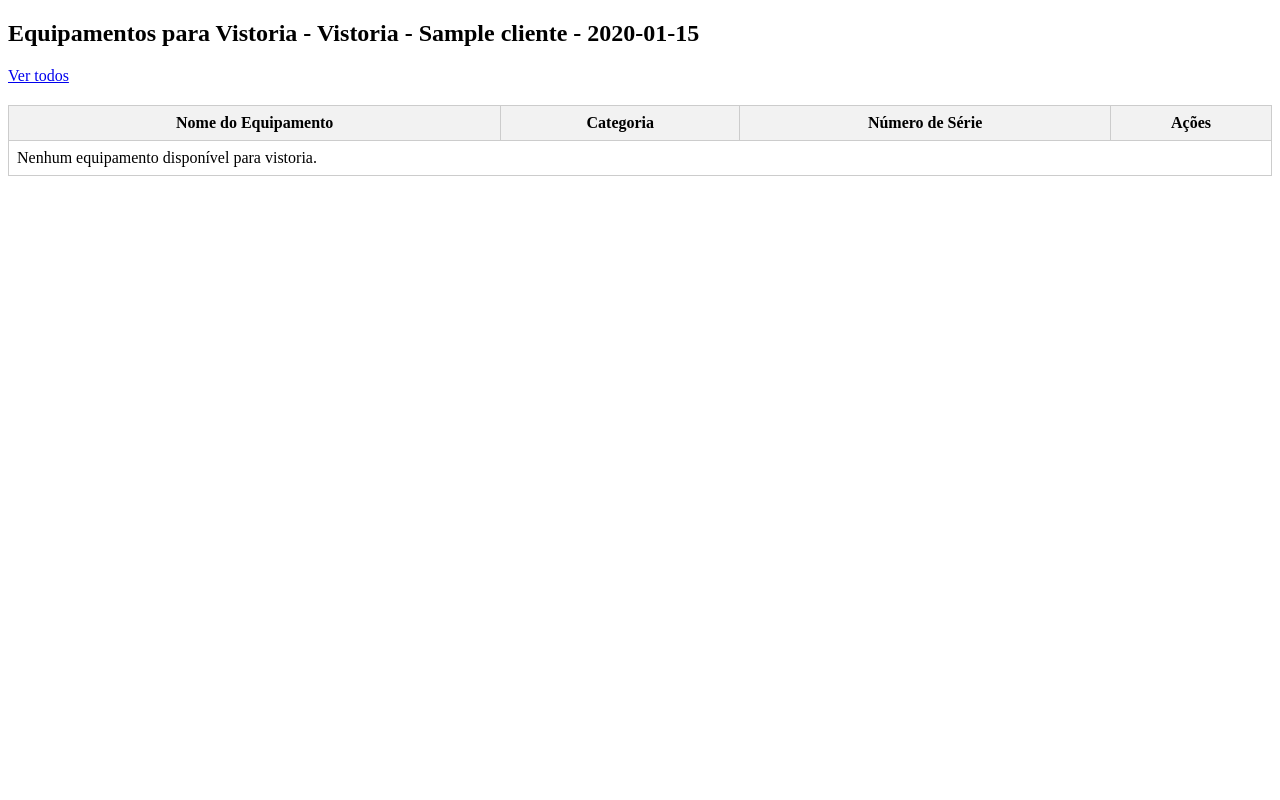
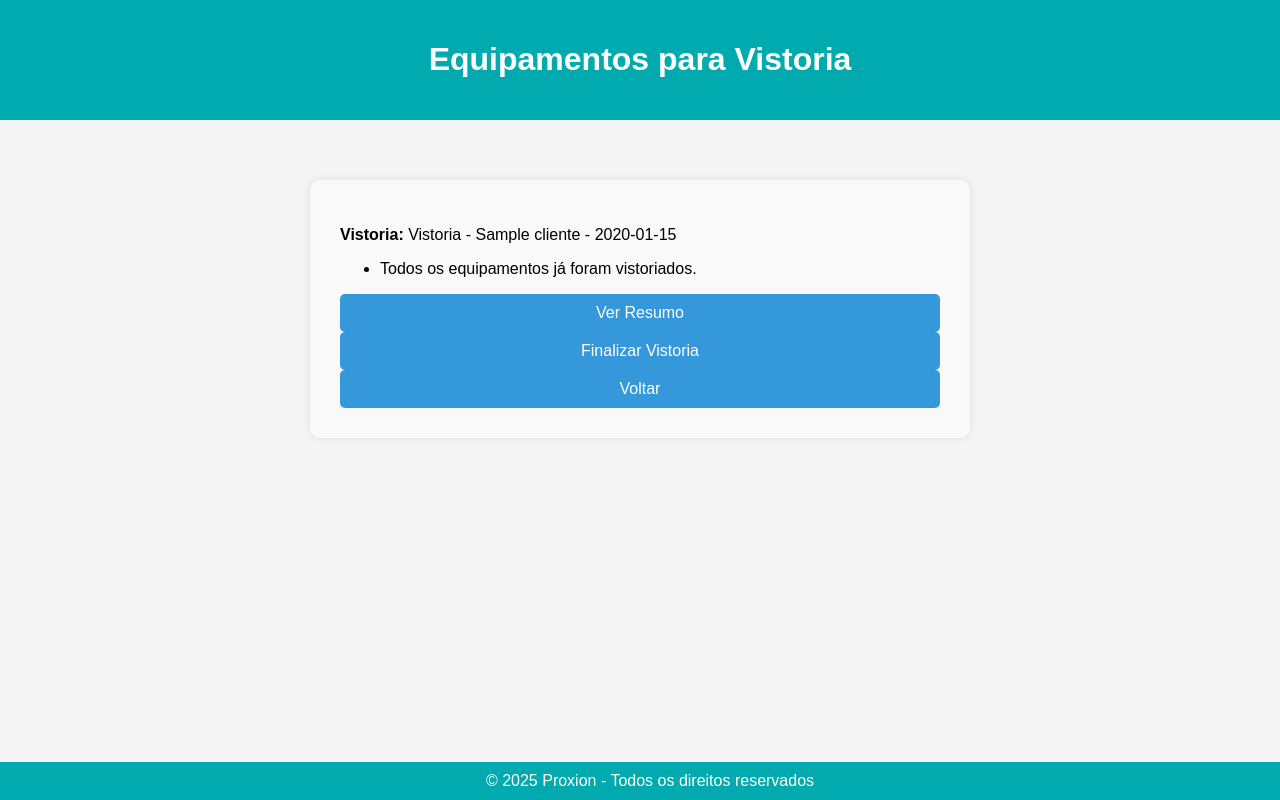
Before and after one commit to aacobos/Proxion, a Django app: page /vistorias/1/equipamentos/ in a window 1280 px wide. Run offline with Django 5.2, Linux system fonts and the light colour scheme; tables that the repository leaves empty hold one stand-in row (values such as "Sample post").

Commit message:
App Vistorias: Páginas Criadas

```diff
--- a/usuarios/models.py
+++ b/usuarios/models.py
@@ -1,8 +1,11 @@
 # usuarios/models.py
 from django.db import models
 from django.utils import timezone
+from django.contrib.auth.models import User
 
 class Usuario(models.Model):
+    user = models.OneToOneField(User, on_delete=models.CASCADE, related_name='usuario', null=True, blank=True)
+
     PERFIS = (
         ('admin', 'Administrador'),
         ('analista', 'Analista'),
--- a/vistorias/templates/vistorias/equipamentos_para_vistoria.html
+++ b/vistorias/templates/vistorias/equipamentos_para_vistoria.html
@@ -1,57 +1,41 @@
-<!DOCTYPE html>
-<html>
-<head>
-    <title>Equipamentos para Vistoria</title>
-    <style>
-        table {
-            width: 100%;
-            border-collapse: collapse;
-            margin-top: 20px;
-        }
-        th, td {
-            border: 1px solid #ccc;
-            padding: 8px;
-        }
-        th {
-            background-color: #f2f2f2;
-        }
-        a.button {
-            background-color: #007bff;
-            color: white;
-            padding: 6px 10px;
-            text-decoration: none;
-            border-radius: 4px;
-        }
-    </style>
-</head>
-<body>
-    <h2>Equipamentos para Vistoria - {{ vistoria }}</h2>
+{% extends 'base.html' %}
+{% load static %}
 
-    <a href="?ver_todos=1">Ver todos</a>
+{% block extrahead %}
+    <link rel="stylesheet" href="{% static 'css/usuario.css' %}">
+{% endblock %}
 
-    <table>
-        <thead>
-            <tr>
-                <th>Nome do Equipamento</th>
-                <th>Categoria</th>
-                <th>Número de Série</th>
-                <th>Ações</th>
-            </tr>
-        </thead>
-        <tbody>
-            {% for equipamento in equipamentos %}
-            <tr>
-                <td>{{ equipamento.nome }}</td>
-                <td>{{ equipamento.categoria.nome }}</td>
-                <td>{{ equipamento.numero_serie }}</td>
-                <td>
-                    <a class="button" href="{% url 'vistorias:formulario_vistoria_equipamento' vistoria.id equipamento.id %}">Vistoriar</a>
-                </td>
-            </tr>
-            {% empty %}
-            <tr><td colspan="4">Nenhum equipamento disponível para vistoria.</td></tr>
-            {% endfor %}
-        </tbody>
-    </table>
-</body>
-</html>
+{% block title %}
+    Equipamentos para Vistoria
+{% endblock %}
+
+{% block header %}
+    <h1>Equipamentos para Vistoria</h1>
+{% endblock %}
+
+{% block content %}
+<div class="form-container">
+    <p><strong>Vistoria:</strong> {{ vistoria }}</p>
+
+    <ul>
+        {% for equipamento in equipamentos %}
+            <li>
+                {{ equipamento.nome }}
+                - <a href="{% url 'vistorias:vistoria_equipamento_form' vistoria.id equipamento.id %}">Avaliar</a>
+            </li>
+        {% empty %}
+            <li>Todos os equipamentos já foram vistoriados.</li>
+        {% endfor %}
+    </ul>
+
+    <a href="{% url 'vistorias:detalhes_vistoria' vistoria.id %}">
+        <button type="button">Ver Resumo</button>
+    </a>
+    <a href="{% url 'vistorias:finalizar_vistoria' vistoria.id %}">
+        <button type="button">Finalizar Vistoria</button>
+    </a>
+    <a href="{% url 'vistorias:listar_vistorias' %}">
+        <button type="button">Voltar</button>
+    </a>
+</div>
+{% endblock %}
--- a/vistorias/urls.py
+++ b/vistorias/urls.py
@@ -4,8 +4,10 @@ from . import views
 app_name = 'vistorias'
 
 urlpatterns = [
-    path('', views.lista_vistorias, name='lista_vistorias'),  # Página inicial do app
-    path('nova/', views.criar_vistoria, name='criar_vistoria'),  # Formulário de criação de vistoria
+    path('', views.listar_vistorias, name='listar_vistorias'),
+    path('nova/', views.criar_vistoria, name='criar_vistoria'),
+    path('<int:vistoria_id>/', views.detalhes_vistoria, name='detalhes_vistoria'),
     path('<int:vistoria_id>/equipamentos/', views.equipamentos_para_vistoria, name='equipamentos_para_vistoria'),
-    path('<int:vistoria_id>/equipamento/<int:equipamento_id>/avaliar/', views.vistoria_equipamento_form, name='formulario_vistoria_equipamento'),
+    path('<int:vistoria_id>/equipamento/<int:equipamento_id>/', views.vistoria_equipamento_form, name='vistoria_equipamento_form'),
+    path('<int:vistoria_id>/finalizar/', views.finalizar_vistoria, name='finalizar_vistoria'),
 ]
--- a/vistorias/views.py
+++ b/vistorias/views.py
@@ -1,27 +1,42 @@
 from django.shortcuts import render, get_object_or_404, redirect
-from .models import Vistoria, VistoriaEquipamento, Equipamento, ParametroEquipamento, AvaliacaoParametro
+from .models import Vistoria, VistoriaEquipamento, AvaliacaoParametro
+from equipamentos.models import Equipamento, ParametroEquipamento
 from .forms import VistoriaForm
+from django.utils.timezone import now
+from django.contrib import messages
+
+def listar_vistorias(request):
+    vistorias = Vistoria.objects.all()
+    return render(request, 'vistorias/listar_vistorias.html', {'vistorias': vistorias})
+
+def criar_vistoria(request):
+    if request.method == 'POST':
+        form = VistoriaForm(request.POST)
+        if form.is_valid():
+            vistoria = form.save(commit=False)
+            vistoria.realizada_por = request.user.usuario
+            vistoria.save()
+            messages.success(request, 'Vistoria criada com sucesso.')
+            return redirect('vistorias:equipamentos_para_vistoria', vistoria_id=vistoria.id)
+    else:
+        form = VistoriaForm()
+    return render(request, 'vistorias/criar_vistoria.html', {'form': form})
 
 def equipamentos_para_vistoria(request, vistoria_id):
     vistoria = get_object_or_404(Vistoria, id=vistoria_id)
 
-    equipamentos = Equipamento.objects.filter(
-        cliente=vistoria.cliente,
-    )
+    equipamentos = Equipamento.objects.filter(cliente=vistoria.cliente)
 
     if request.GET.get("ver_todos") != "1":
-        # Mostrar só os que ainda não foram vistoriados nesta vistoria, se "ver todos" não for selecionado
-        equipamentos_vistoriados_ids = VistoriaEquipamento.objects.filter(
+        vistoriados_ids = VistoriaEquipamento.objects.filter(
             vistoria=vistoria
         ).values_list('equipamento_id', flat=True)
-        equipamentos = equipamentos.exclude(id__in=equipamentos_vistoriados_ids)
+        equipamentos = equipamentos.exclude(id__in=vistoriados_ids)
 
-    context = {
+    return render(request, 'vistorias/equipamentos_para_vistoria.html', {
         'vistoria': vistoria,
         'equipamentos': equipamentos,
-    }
-
-    return render(request, 'vistorias/equipamentos_para_vistoria.html', context)
+    })
 
 def vistoria_equipamento_form(request, vistoria_id, equipamento_id):
     vistoria = get_object_or_404(Vistoria, id=vistoria_id)
@@ -31,54 +46,55 @@ def vistoria_equipamento_form(request, vistoria_id, equipamento_id):
     parametros_personalizados = equipamento.parametros_personalizados.all()
     parametros = list(set(parametros_categoria) | set(parametros_personalizados))
 
-    situacao_choices = AvaliacaoParametro.SITUACAO_CHOICES
-    status_choices = Equipamento.STATUS_CHOICES
+    if request.method == 'POST':
+        status_final = request.POST.get('status_final')
+        observacoes_gerais = request.POST.get('observacoes', '')
 
-    if request.method == 'POST':
-        novo_status = request.POST.get('status')
-
-        # Atualiza o status do equipamento se necessário
-        if novo_status:
-            equipamento.status = novo_status
-            equipamento.save()
-
-        # Sempre cria uma nova VistoriaEquipamento
-        vistoria_equipamento = VistoriaEquipamento.objects.create(
+        vistoria_equip = VistoriaEquipamento.objects.create(
             vistoria=vistoria,
             equipamento=equipamento,
-            status_final=novo_status if novo_status else equipamento.status,
+            status_final=status_final,
+            observacoes=observacoes_gerais
         )
 
-        # Salvar avaliações dos parâmetros
         for parametro in parametros:
-            valor = request.POST.get(f'parametro_{parametro.id}')
-            if valor:
+            situacao = request.POST.get(f'parametro_{parametro.id}')
+            obs = request.POST.get(f'observacao_{parametro.id}', '')
+            if situacao:
                 AvaliacaoParametro.objects.create(
-                    vistoria_equipamento=vistoria_equipamento,
+                    vistoria_equipamento=vistoria_equip,
                     parametro=parametro,
-                    situacao=valor
+                    situacao=situacao,
+                    observacoes=obs
                 )
 
+        messages.success(request, 'Equipamento vistoriado com sucesso.')
         return redirect('vistorias:equipamentos_para_vistoria', vistoria_id=vistoria.id)
 
     return render(request, 'vistorias/vistoria_equipamento_form.html', {
         'vistoria': vistoria,
         'equipamento': equipamento,
         'parametros': parametros,
-        'situacao_choices': situacao_choices,
-        'status_choices': status_choices,
+        'situacao_choices': AvaliacaoParametro.SITUACAO_CHOICES,
+        'status_choices': equipamento.STATUS_CHOICES,
     })
 
-def lista_vistorias(request):
-    vistorias = Vistoria.objects.all()
-    return render(request, 'vistorias/lista_vistorias.html', {'vistorias': vistorias})
+def finalizar_vistoria(request, vistoria_id):
+    vistoria = get_object_or_404(Vistoria, id=vistoria_id)
+    if vistoria.status == 'finalizada':
+        messages.info(request, 'Vistoria já finalizada.')
+        return redirect('vistorias:listar_vistorias')
 
-def criar_vistoria(request):
-    if request.method == 'POST':
-        form = VistoriaForm(request.POST)
-        if form.is_valid():
-            vistoria = form.save()
-            return redirect('vistorias:equipamentos_para_vistoria', vistoria_id=vistoria.id)
-    else:
-        form = VistoriaForm()
-    return render(request, 'vistorias/criar_vistoria.html', {'form': form})
+    vistoria.status = 'finalizada'
+    vistoria.horario_fim = now().time()
+    vistoria.save()
+    messages.success(request, 'Vistoria finalizada com sucesso.')
+    return redirect('vistorias:listar_vistorias')
+
+def detalhes_vistoria(request, vistoria_id):
+    vistoria = get_object_or_404(Vistoria, id=vistoria_id)
+    equipamentos = vistoria.equipamentos_vistoriados.all()
+    return render(request, 'vistorias/detalhes_vistoria.html', {
+        'vistoria': vistoria,
+        'equipamentos': equipamentos
+    })
```
Also changed, not shown: core/templates/core/dashboard.html (+11 -1 lines), vistorias/templates/vistorias/criar_vistoria.html (+25 -18 lines), vistorias/templates/vistorias/detalhes_vistoria.html (added, +41 -0 lines), vistorias/templates/vistorias/lista_vistorias.html (deleted, +0 -25 lines), vistorias/templates/vistorias/listar_vistorias.html (added, +39 -0 lines), vistorias/templates/vistorias/vistoria_equipamento_form.html (+41 -46 lines), db.sqlite3, media/usuarios/assinaturas/assinatura-fagner_DFd7ooq.png (added), media/usuarios/fotos/fagner_LnPLYmh.jpg (added), usuarios/migrations/0002_usuario_user.py (added).
